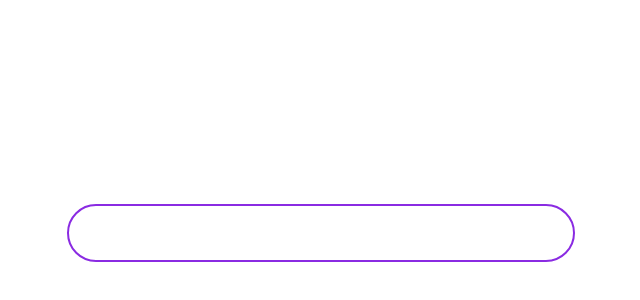
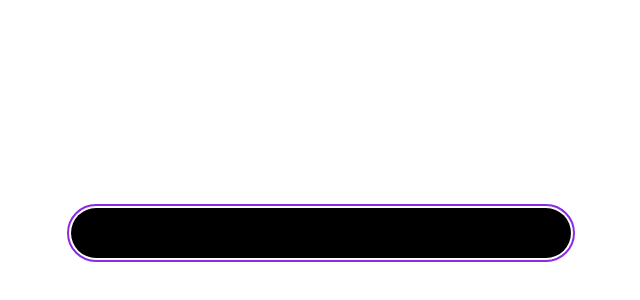
Before and after one commit to ItotiaHarrison/loading-animation, a plain HTML site: page index.html in a window 1280 px wide. Shown: the part 196-496 px from the top of the page, without its empty margins (317-957 px from the left). Drawn offline with Linux system fonts and the light colour scheme.

Commit message:
create bar

```diff
--- a/index.css
+++ b/index.css
@@ -9,3 +9,13 @@
     z-index: 2;
     padding: 2px;
 }
+
+.bar{
+    border-radius: 30px;
+    width: 500px;
+    height: 50px;
+    background-color: black;
+    animation: anima;
+    animation-duration: 4s;
+    animation-iteration-count: infinite;
+}
```
